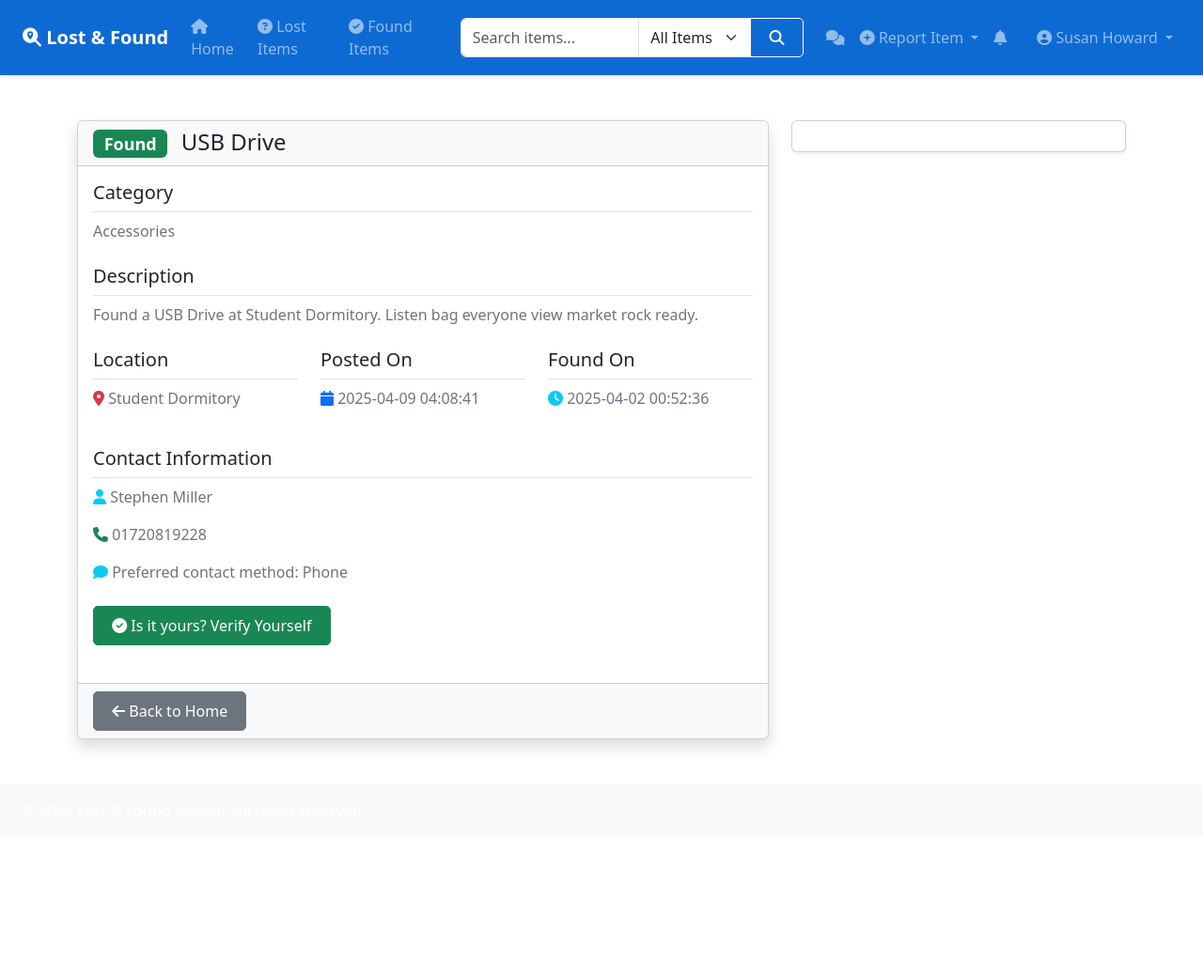
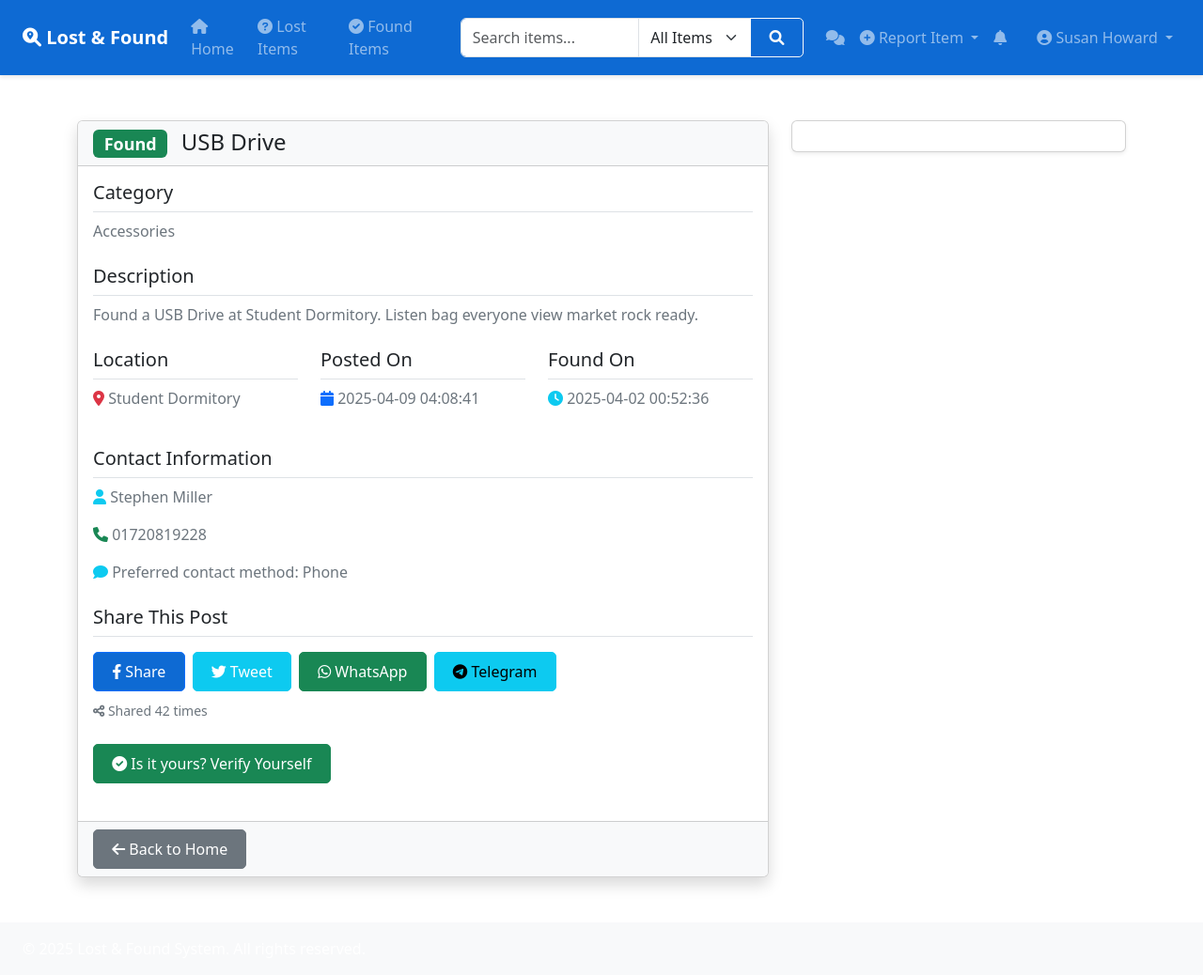
Before and after one commit to ahshafin2315/Lost-FoundTracking-CSE471-Project, a Flask app: page /posts/post/1 in a window 1280 px wide. Shown: the whole page at 94% size. Before the commit the page ends 798 px from the top, so only its background shows below. Run offline with Flask 3, Linux system fonts and the light colour scheme; a user stored in the database is signed in.

Commit message:
Implemented social media sharing feature. User can no share their post on social media directly from their post

```diff
--- a/app/controllers/posts.py
+++ b/app/controllers/posts.py
@@ -4,10 +4,12 @@ from app.services.search_service import SearchService
 from app.utils.decorators import login_required, user_only
 from app.models.verificationClaim import VerificationClaim  # Fixed import path
 from app.utils.image_utils import save_image  # Import save_image utility
+from app.services.social_media_service import SocialMediaService
 
 posts_bp = Blueprint("posts", __name__)
 post_service = PostService()
 search_service = SearchService()
+social_media_service = SocialMediaService()
 
 
 @posts_bp.route("/lost-items")
@@ -180,3 +182,19 @@ def search():
                          location=filters.get('location', ''),
                          date_from=filters.get('date_from', ''),
                          date_to=filters.get('date_to', ''))
+
+
+@posts_bp.route("/post/<int:post_id>/share/<platform>")
+@login_required
+def share_post(post_id, platform):
+    post = post_service.get_by_id(post_id)
+    sharing_url = social_media_service.get_sharing_url(platform, post)
+
+    if sharing_url:
+        # Increment share count
+        post.share_count += 1
+        post_service.update(post)
+        return redirect(sharing_url)
+
+    flash("Invalid sharing platform selected", "danger")
+    return redirect(url_for("posts.view_post", post_id=post_id))
--- a/templates/base.html
+++ b/templates/base.html
@@ -11,6 +11,7 @@
 
     <!-- Font Awesome 6 -->
     <link href="https://cdnjs.cloudflare.com/ajax/libs/font-awesome/6.4.2/css/all.min.css" rel="stylesheet">
+    <link rel="stylesheet" href="https://cdnjs.cloudflare.com/ajax/libs/font-awesome/6.0.0/css/all.min.css">
 
     <!-- Custom CSS -->
     <link href="{{ url_for('static', filename='css/style.css') }}" rel="stylesheet">
--- a/templates/view_post.html
+++ b/templates/view_post.html
@@ -82,6 +82,31 @@
                             {% endif %}
                             <p class="text-muted"><i class="fas fa-comment text-info"></i> Preferred contact method: {{ post.contact_method }}</p>
                         {% endif %}
+                    </div>
+
+                    <div class="mb-4">
+                        <h5 class="border-bottom pb-2">Share This Post</h5>
+                        <div class="d-flex gap-2 mt-3">
+                            <a href="{{ url_for('posts.share_post', post_id=post.id, platform='facebook') }}"
+                               class="btn btn-primary" target="_blank">
+                                <i class="fab fa-facebook-f"></i> Share
+                            </a>
+                            <a href="{{ url_for('posts.share_post', post_id=post.id, platform='twitter') }}"
+                               class="btn btn-info text-white" target="_blank">
+                                <i class="fab fa-twitter"></i> Tweet
+                            </a>
+                            <a href="{{ url_for('posts.share_post', post_id=post.id, platform='whatsapp') }}"
+                               class="btn btn-success" target="_blank">
+                                <i class="fab fa-whatsapp"></i> WhatsApp
+                            </a>
+                            <a href="{{ url_for('posts.share_post', post_id=post.id, platform='telegram') }}"
+                               class="btn btn-info" target="_blank">
+                                <i class="fab fa-telegram"></i> Telegram
+                            </a>
+                        </div>
+                        <p class="text-muted mt-2">
+                            <small><i class="fas fa-share-alt"></i> Shared {{ post.share_count }} times</small>
+                        </p>
                     </div>
 
                     {% if is_owner and post.type == 'found' %}
```
Also changed, not shown: app/services/social_media_service.py (added, +37 -0 lines), app/utils/social_share.py (added), instance/lostandfound.db.
